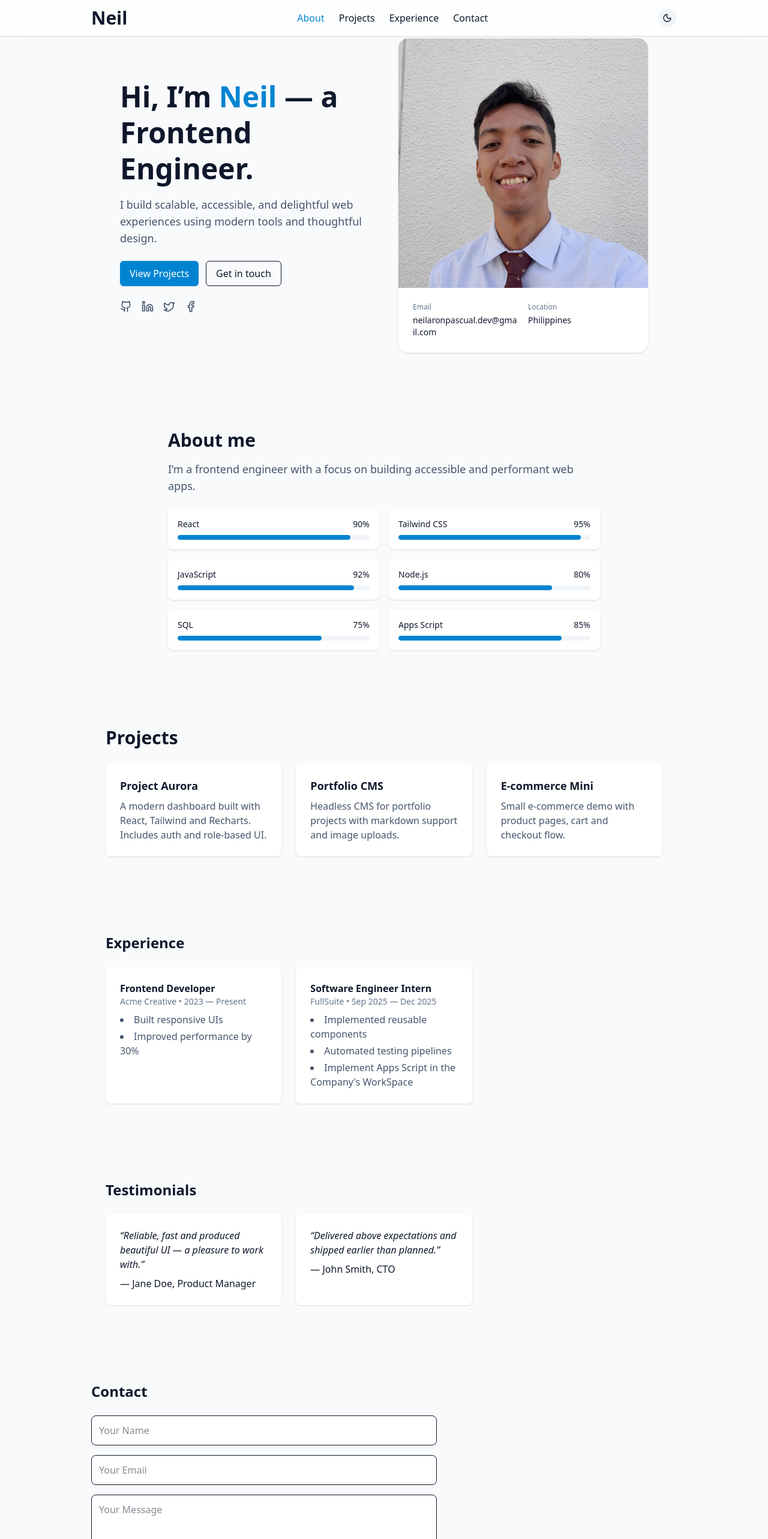
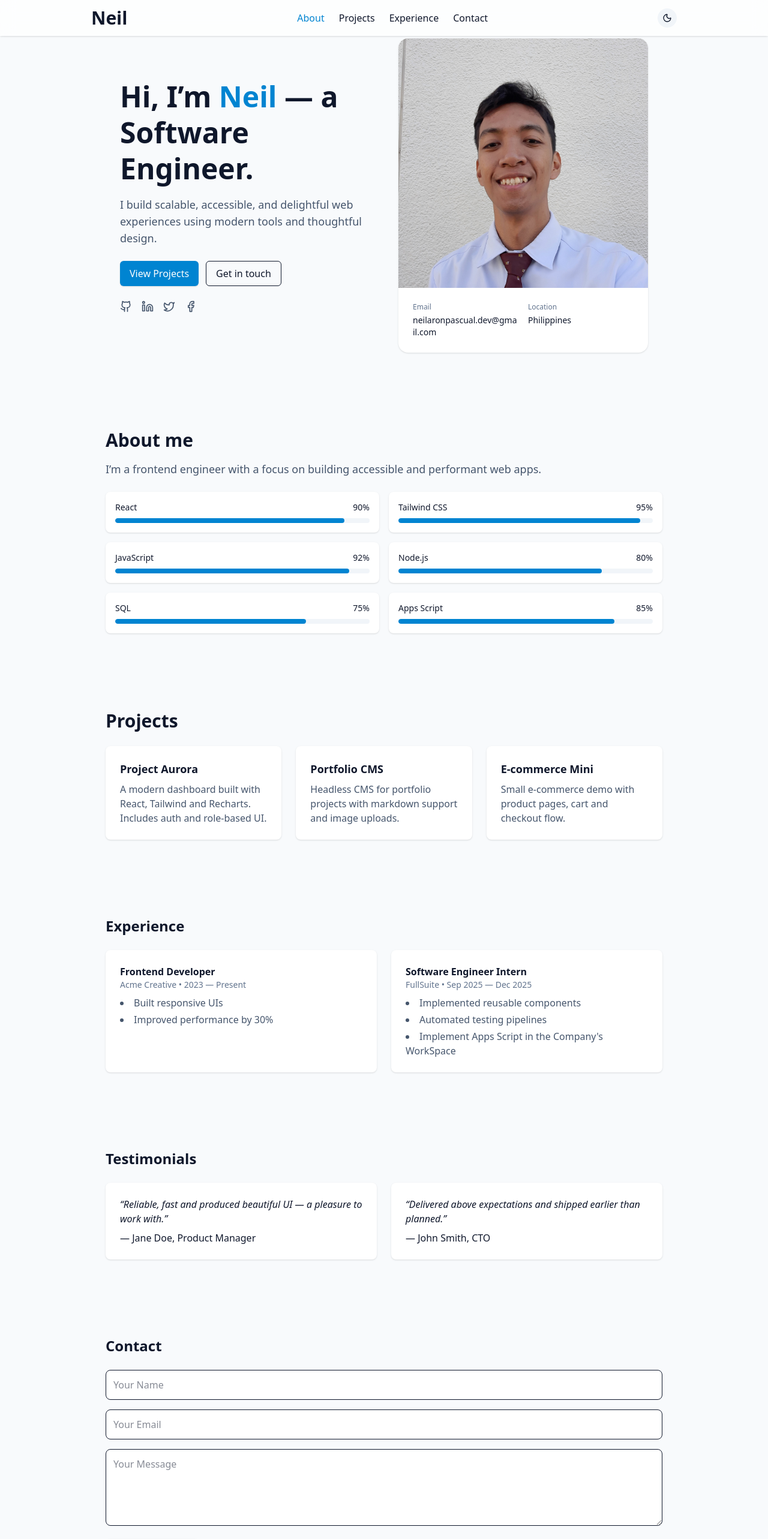
Before and after one commit to neilpascual/Portfolio, a React (Vite) app: page / in a window 1280 px wide. Shown: the top 2566 px of the page at 60% size. Built offline with nearby package versions, Linux system fonts and the light colour scheme.

Commit message:
adjusted about, contact,exp and testimonials

```diff
--- a/src/App.jsx
+++ b/src/App.jsx
@@ -12,7 +12,7 @@ import Footer from "./components/Footer";
 const sections = ["about", "projects", "experience", "contact"];
 
 export default function App() {
-  const [active, setActive] = useState("about");
+  const [active, setActive] = useState("Hero");
   const [dark, setDark] = useState(false);
 
   useEffect(() => {
--- a/src/components/About.jsx
+++ b/src/components/About.jsx
@@ -4,7 +4,7 @@ import SectionWrapper from "./SectionWrapper";
 export default function About() {
   return (
     <SectionWrapper id="about">
-      <div className="max-w-3xl mx-auto px-4 sm:px-6">
+      <div className="max-w-screen mx-auto px-4 sm:px-6">
         <h2 className="text-2xl sm:text-3xl font-semibold">About me</h2>
         <p className="mt-4 text-base sm:text-lg text-slate-600 dark:text-slate-300">
           I’m a frontend engineer with a focus on building accessible and performant web apps.
--- a/src/components/Contact.jsx
+++ b/src/components/Contact.jsx
@@ -3,8 +3,9 @@ import SectionWrapper from "./SectionWrapper";
 export default function Contact() {
   return (
     <SectionWrapper id="contact">
+      <div className="max-w-6xl mx-auto px-4 sm:px-6">
       <h2 className="text-2xl font-semibold mb-6">Contact</h2>
-      <form className="space-y-4 max-w-xl">
+      <form className="space-y-4 max-w-screen">
         <input
           type="text"
           placeholder="Your Name"
@@ -23,6 +24,7 @@ export default function Contact() {
           Send Message
         </button>
       </form>
+      </div>
     </SectionWrapper>
   );
 }
--- a/src/components/Experience.jsx
+++ b/src/components/Experience.jsx
@@ -4,9 +4,9 @@ import SectionWrapper from "./SectionWrapper";
 export default function Experience() {
   return (
     <SectionWrapper id="experience">
-            <div className="max-w-6xl mx-auto px-4 sm:px-6">
+      <div className="max-w-6xl mx-auto px-4 sm:px-6">
       <h2 className="text-2xl font-semibold mb-6">Experience</h2>
-      <div className="grid grid-cols-1 sm:grid-cols-2 lg:grid-cols-3 gap-6">
+      <div className="grid grid-cols-1 sm:grid-cols-1 lg:grid-cols-2 gap-6">
         {experience.map((job) => (
           <div key={job.role} className="bg-white dark:bg-slate-800 p-6 rounded-lg shadow-sm">
             <div className="font-semibold">{job.role}</div>
--- a/src/components/Hero.jsx
+++ b/src/components/Hero.jsx
@@ -2,7 +2,9 @@ import { motion } from "framer-motion";
 import { Facebook, Github, Linkedin, Twitter } from "lucide-react";
 import neil from "../assets/neil.jpg";
 
+
 export default function Hero() {
+
   return (
     <motion.section
       initial={{ opacity: 0, y: 20 }}
@@ -17,7 +19,7 @@ export default function Hero() {
           <span className="text-sky-600 transition-all duration-300 hover:scale-110 inline-block">
             Neil
           </span>{" "}
-          — a Frontend Engineer.
+          — a Software Engineer.
         </h1>
 
         <p className="mt-4 text-lg text-slate-600 dark:text-slate-300 max-w-xl">
@@ -52,7 +54,7 @@ export default function Hero() {
           </a>
           <a
             aria-label="linkedin"
-            href="#"
+            href="https://www.linkedin.com/in/neil-aron-pascual/"
             className="hover:text-slate-800 dark:hover:text-slate-200"
           >
             <Linkedin size={20} />
--- a/src/components/Testimonials.jsx
+++ b/src/components/Testimonials.jsx
@@ -6,7 +6,7 @@ export default function Testimonials() {
     <SectionWrapper id="testimonials">
       <div className="max-w-6xl mx-auto px-4 sm:px-6">
       <h2 className="text-2xl font-semibold mb-6">Testimonials</h2>
-      <div className="grid grid-cols-1 sm:grid-cols-2 lg:grid-cols-3 gap-6">
+      <div className="grid grid-cols-1 sm:grid-cols-1 lg:grid-cols-2 gap-6">
         {testimonials.map((t, i) => (
           <div key={i} className="bg-white dark:bg-slate-800 p-6 rounded-lg shadow-sm italic">
             “{t.quote}”
```
